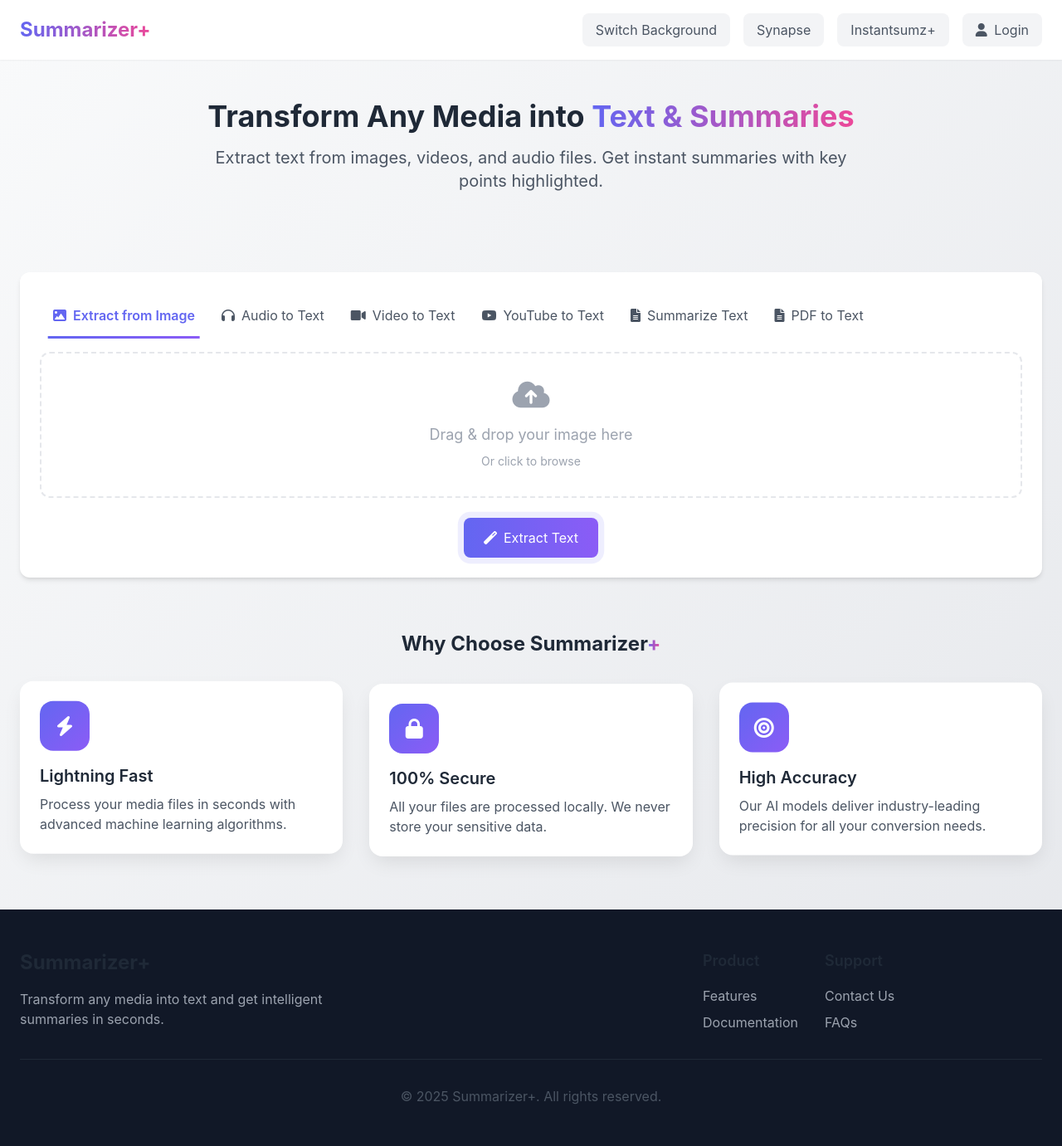
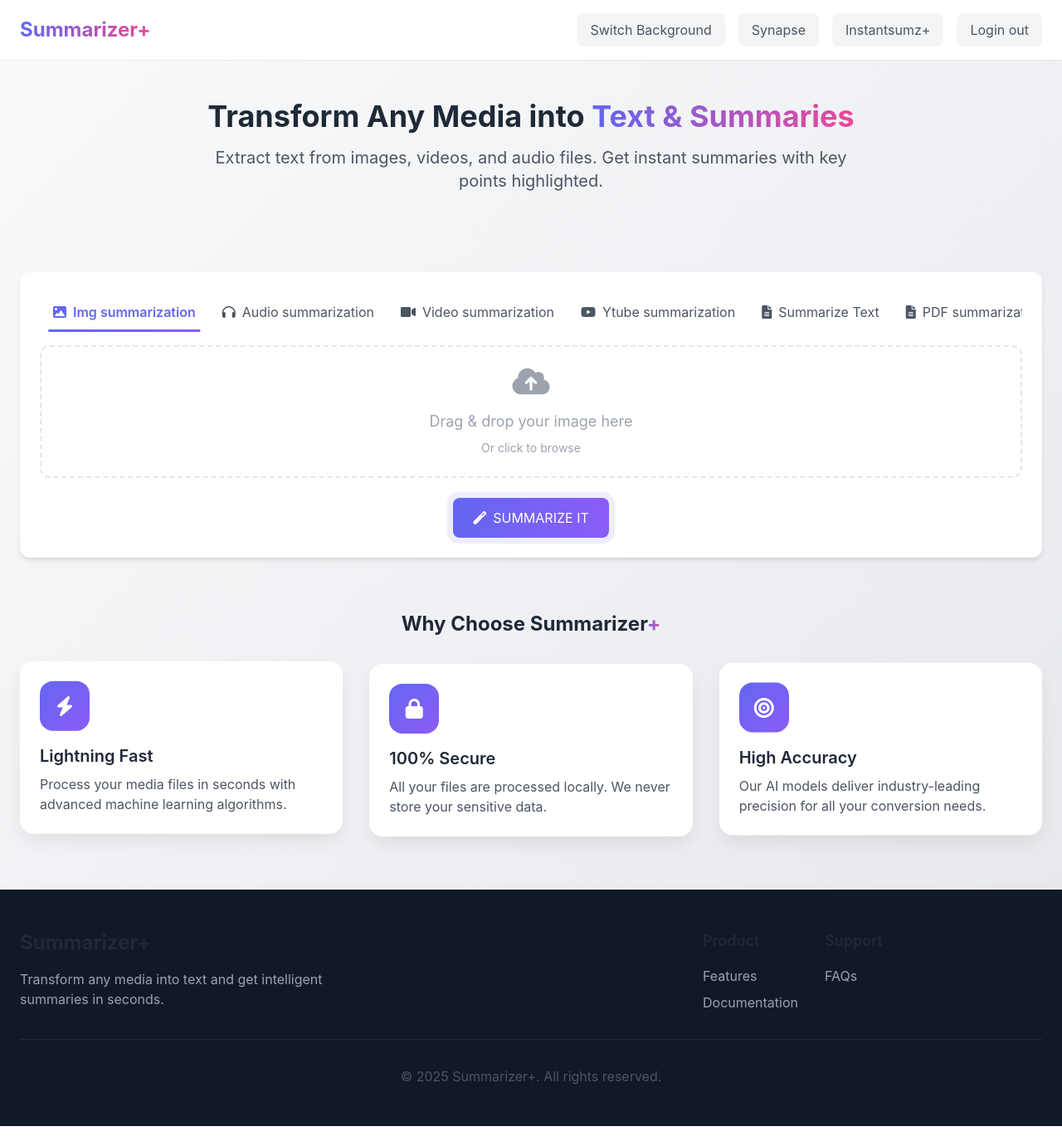
Before and after one commit to S-Rohan-Kumar/thesuumarizer, a Flask app: template templates/dark.html in a window 1280 px wide. Shown: the whole page at 83% size. After the commit the page ends 1357 px from the top, so only its background shows below. Run offline with Flask 3, Linux system fonts and the light colour scheme; the template is opened without the code that fills it, so the values that code supplies are empty; parts of the project's set-up code (start-up, migrations or seed data) failed here and were passed over; some libraries are stand-ins or nearby versions.

Commit message:
dark.html

```diff
--- a/templates/dark.html
+++ b/templates/dark.html
@@ -8,7 +8,7 @@
     <link href="https://cdnjs.cloudflare.com/ajax/libs/tailwindcss/2.2.19/tailwind.min.css" rel="stylesheet">
     <link href="https://cdnjs.cloudflare.com/ajax/libs/font-awesome/6.0.0-beta3/css/all.min.css" rel="stylesheet">
     <link href="https://cdnjs.cloudflare.com/ajax/libs/animate.css/4.1.1/animate.min.css" rel="stylesheet">
-    <link rel="stylesheet" href="claude.css">
+
     <style>
         :root {
             --primary: #6366F1;
@@ -19,6 +19,11 @@
             --dark: #1F2937;
         }
 
+        #sumz {
+            background-color: white;
+            color: black;
+        }
+
         body {
             font-family: 'Inter', -apple-system, BlinkMacSystemFont, sans-serif;
             background: linear-gradient(135deg, #F9FAFB 0%, #E5E7EB 100%);
@@ -50,6 +55,7 @@
             transition: all 0.3s cubic-bezier(0.25, 0.46, 0.45, 0.94);
             position: relative;
             overflow: hidden;
+            padding: 0.75rem 1.5rem;
         }
 
         .btn-primary:hover {
@@ -124,11 +130,13 @@
 
         .tab {
             cursor: pointer;
-            padding: 1rem;
+            padding: 0.75rem 1rem;
             border-radius: 8px 8px 0 0;
             transition: all 0.3s cubic-bezier(0.25, 0.46, 0.45, 0.94);
             position: relative;
             overflow: hidden;
+            white-space: nowrap;
+            flex-shrink: 0;
         }
 
         .tab::after {
@@ -181,7 +189,7 @@
         .file-upload {
             border: 2px dashed #E5E7EB;
             border-radius: 12px;
-            padding: 2rem;
+            padding: 1.5rem;
             text-align: center;
             transition: all 0.4s cubic-bezier(0.25, 0.46, 0.45, 0.94);
             cursor: pointer;
@@ -240,7 +248,6 @@
             outline: none;
         }
 
-        /* Pulse animation for important elements */
         .pulse-animation {
             animation: pulse 2s infinite;
         }
@@ -259,7 +266,6 @@
             }
         }
 
-        /* Animation for result container */
         .result-appear {
             animation: resultAppear 0.8s forwards;
         }
@@ -276,7 +282,6 @@
             }
         }
 
-        /* Animation for success feedback */
         .success-animation {
             animation: successPop 0.5s ease;
         }
@@ -295,7 +300,6 @@
             }
         }
 
-        /* Hover effects for footer links */
         .footer-link {
             position: relative;
             transition: all 0.3s ease;
@@ -316,7 +320,6 @@
             width: 100%;
         }
 
-        /* Floating animation for cards */
         .floating {
             animation: floating 3s ease-in-out infinite;
         }
@@ -335,7 +338,6 @@
             }
         }
 
-        /* Progress bar animation */
         .progress-bar {
             height: 3px;
             width: 0%;
@@ -346,7 +348,6 @@
             transition: width 0.3s ease;
         }
 
-        /* Formatted content styling */
         .formatted-content {
             font-family: 'Inter', sans-serif;
         }
@@ -391,6 +392,232 @@
             left: 0.25rem;
             font-weight: bold;
         }
+
+        /* Mobile-Specific Styles */
+        @media (max-width: 640px) {
+            body {
+                font-size: 14px;
+            }
+
+            /* Navigation */
+            nav .container {
+                flex-direction: column;
+                align-items: flex-start;
+                padding: 1rem;
+            }
+
+            nav .flex.items-center {
+                flex-direction: column;
+                align-items: flex-start;
+                width: 100%;
+            }
+
+            nav .flex.items-center.space-x-4 {
+                margin-top: 1rem;
+                flex-wrap: wrap;
+                gap: 0.5rem;
+                width: 100%;
+            }
+
+            nav button {
+                width: 100%;
+                text-align: left;
+                padding: 0.75rem;
+                font-size: 0.9rem;
+            }
+
+            /* Header */
+            header h2 {
+                font-size: 1.75rem;
+                line-height: 1.3;
+            }
+
+            header p {
+                font-size: 0.9rem;
+                max-width: 100%;
+            }
+
+            /* Main Content */
+            main.container {
+                padding-left: 1rem;
+                padding-right: 1rem;
+            }
+
+            /* Tabs */
+            #tab-container {
+                display: flex;
+                overflow-x: auto;
+                -webkit-overflow-scrolling: touch;
+                scrollbar-width: none;
+                -ms-overflow-style: none;
+            }
+
+            #tab-container::-webkit-scrollbar {
+                display: none;
+            }
+
+            .tab {
+                font-size: 0.85rem;
+                padding: 0.5rem 0.75rem;
+                min-width: fit-content;
+            }
+
+            .tab i {
+                font-size: 1rem;
+            }
+
+            /* Forms */
+            .file-upload {
+                padding: 1rem;
+            }
+
+            .file-upload p.text-lg {
+                font-size: 0.9rem;
+            }
+
+            .file-upload p.text-sm {
+                font-size: 0.75rem;
+            }
+
+            .file-upload i {
+                font-size: 1.5rem;
+            }
+
+            .btn-primary {
+                padding: 0.75rem 1.25rem;
+                font-size: 0.9rem;
+                width: 100%;
+            }
+
+            .youtube-input {
+                padding: 0.5rem;
+                font-size: 0.9rem;
+            }
+
+            textarea {
+
+                font-size: 0.9rem;
+                padding: 0.75rem;
+            }
+
+            /* Result Container */
+            #result-container {
+                color: #E5E7EB;
+                padding: 1rem;
+            }
+
+            #result-container h3 {
+                color: #E5E7EB;
+                font-size: 1.25rem;
+            }
+
+            #result-content {
+                color: #E5E7EB;
+                font-size: 0.9rem;
+                padding: 0.75rem;
+            }
+
+            #copy-btn,
+            #download-btn {
+                padding: 0.5rem;
+            }
+
+            /* Feature Cards */
+            .grid.md\\:grid-cols-3 {
+                grid-template-columns: 1fr;
+            }
+
+            .card {
+                padding: 1rem;
+            }
+
+            .card h4 {
+                font-size: 1.1rem;
+            }
+
+            .card p {
+                font-size: 0.85rem;
+            }
+
+            .feature-icon {
+                width: 48px;
+                height: 48px;
+                font-size: 20px;
+            }
+
+            /* Footer */
+            footer .flex.md\\:flex-row {
+                flex-direction: column;
+            }
+
+            footer .grid {
+                grid-template-columns: 1fr;
+                gap: 2rem;
+            }
+
+            footer h2 {
+                font-size: 1.5rem;
+            }
+
+            footer h3 {
+                font-size: 1.1rem;
+            }
+
+            footer p,
+            footer ul li {
+                font-size: 0.85rem;
+            }
+
+            /* Animations */
+            .floating {
+                animation-duration: 2.5s;
+            }
+
+            /* Hide non-essential elements if needed */
+            .animate__animated:not(.animate__fadeIn) {
+                animation-duration: 0.5s;
+            }
+        }
+
+        @media (max-width: 768px) {
+
+            /* Intermediate breakpoint for tablets */
+            header h2 {
+                font-size: 2rem;
+            }
+
+            .tab {
+                font-size: 0.9rem;
+            }
+
+            .btn-primary {
+                padding: 0.75rem 1.5rem;
+            }
+
+            .grid.md\\:grid-cols-3 {
+                grid-template-columns: 1fr;
+            }
+        }
+
+        /* Styling for all scrollbars in dark theme */
+
+
+        /* For Firefox */
+        * {
+            scrollbar-width: thin;
+            scrollbar-color: #444 #1a1a1a;
+        }
+
+        /* For Edge and other browsers that support the standard */
+        @supports (scrollbar-color: #444 #1a1a1a) {
+            * {
+                scrollbar-color: #444 #1a1a1a;
+                scrollbar-width: thin;
+            }
+        }
+        .text-gray-700{
+            color: white;
+        }
     </style>
 </head>
 
@@ -407,15 +634,17 @@
                     Switch Background
                 </button>
                 <button
-                    class="px-4 py-2 rounded-lg bg-gray-100 text-gray-700 hover:bg-gray-200 transition-all duration-300 chatbot" onclick="aa()">
+                    class="px-4 py-2 rounded-lg bg-gray-100 text-gray-700 hover:bg-gray-200 transition-all duration-300 chatbot"
+                    onclick="aa()">
                     Synapse
                 </button>
-                <button class="px-4 py-2 rounded-lg text-gray-600 hover:text-gray-900 transition-all duration-300">
+                <button class="px-4 py-2 rounded-lg text-gray-600 hover:text-gray-900 transition-all duration-300 sumz"
+                    onclick="sumz()">
                     Instantsumz+
                 </button>
                 <button
-                    class="px-4 py-2 rounded-lg bg-gray-100 text-gray-700 hover:bg-gray-200 transition-all duration-300">
-                    <i class="fas fa-user mr-1"></i> Login
+                    class="px-4 py-2 rounded-lg bg-gray-100 text-gray-700 hover:bg-gray-200 transition-all duration-300 logout" onClick="loout()>
+                    <i class="fas fa-user mr-1"></i> Login out
                 </button>
             </div>
         </div>
@@ -433,22 +662,22 @@
         <div class="bg-white rounded-xl shadow-md p-6">
             <div class="flex mb-4 overflow-x-auto no-scrollbar" id="tab-container">
                 <div class="tab active flex items-center" data-tab="image">
-                    <i class="fas fa-image mr-2"></i> Extract from Image
+                    <i class="fas fa-image mr-2"></i> Img summarization
                 </div>
                 <div class="tab flex items-center" data-tab="audio">
-                    <i class="fas fa-headphones mr-2"></i> Audio to Text
+                    <i class="fas fa-headphones mr-2"></i> Audio  summarization
                 </div>
                 <div class="tab flex items-center" data-tab="video">
-                    <i class="fas fa-video mr-2"></i> Video to Text
+                    <i class="fas fa-video mr-2"></i> Video  summarization
                 </div>
                 <div class="tab flex items-center" data-tab="youtube">
-                    <i class="fab fa-youtube mr-2"></i> YouTube to Text
+                    <i class="fab fa-youtube mr-2"></i> Ytube summarization
                 </div>
                 <div class="tab flex items-center" data-tab="summarize">
                     <i class="fas fa-file-alt mr-2"></i> Summarize Text
                 </div>
                 <div class="tab flex items-center" data-tab="pdf">
-                    <i class="fas fa-file-alt mr-2"></i> PDF to Text
+                    <i class="fas fa-file-alt mr-2"></i> PDF summarization
                 </div>
             </div>
 
@@ -465,7 +694,7 @@
                     <div class="flex justify-center">
                         <button type="submit"
                             class="btn-primary px-6 py-3 rounded-lg flex items-center pulse-animation submit-btn">
-                            <i class="fas fa-magic mr-2"></i> Extract Text
+                            <i class="fas fa-magic mr-2"></i> SUMMARIZE IT
                             <div class="loader ml-2" id="image-loader"></div>
                         </button>
                     </div>
@@ -485,7 +714,7 @@
                     <div class="flex justify-center">
                         <button type="submit"
                             class="btn-primary px-6 py-3 rounded-lg flex items-center pulse-animation submit-btn">
-                            <i class="fas fa-magic mr-2"></i> Extract Text
+                            <i class="fas fa-magic mr-2"></i> SUMMARIZE IT
                             <div class="loader ml-2" id="pdf-loader"></div>
                         </button>
                     </div>
@@ -504,7 +733,7 @@
                     </div>
                     <div class="flex justify-center">
                         <button type="submit" class="btn-primary px-6 py-3 rounded-lg flex items-center submit-btn">
-                            <i class="fas fa-headphones mr-2"></i> Transcribe Audio
+                            <i class="fas fa-headphones mr-2"></i> SUMMARIZE IT
                             <div class="loader ml-2" id="audio-loader"></div>
                         </button>
                     </div>
@@ -523,7 +752,7 @@
                     </div>
                     <div class="flex justify-center">
                         <button type="submit" class="btn-primary px-6 py-3 rounded-lg flex items-center submit-btn">
-                            <i class="fas fa-video mr-2"></i> Extract Audio & Transcribe
+                            <i class="fas fa-video mr-2"></i> SUMMARIZE IT
                             <div class="loader ml-2" id="video-loader"></div>
                         </button>
                     </div>
@@ -541,7 +770,7 @@
                     </div>
                     <div class="flex justify-center">
                         <button type="submit" class="btn-primary px-6 py-3 rounded-lg flex items-center submit-btn">
-                            <i class="fab fa-youtube mr-2"></i> Extract Audio & Transcribe
+                            <i class="fab fa-youtube mr-2"></i> SUMMARIZE IT
                             <div class="loader ml-2" id="youtube-loader"></div>
                             <div class="progress-bar" id="youtube-progress"></div>
                         </button>
@@ -558,7 +787,7 @@
                     </div>
                     <div class="flex justify-center">
                         <button type="submit" class="btn-primary px-6 py-3 rounded-lg flex items-center submit-btn">
-                            <i class="fas fa-compress-alt mr-2"></i> Summarize Text
+                            <i class="fas fa-compress-alt mr-2"></i> SUMMARIZE IT
                             <div class="loader ml-2" id="summarize-loader"></div>
                         </button>
                     </div>
@@ -629,17 +858,19 @@
                     <div>
                         <h3 class="text-lg font-semibold mb-4">Product</h3>
                         <ul class="space-y-2 text-gray-400">
-                            <li><button><a href="features.html" class="hover:text-white footer-link">Features</a></button></li>
-                            <li><button><a href="doc.html" class="hover:text-white footer-link">Documentation</a></button></li>
+                            <li><button><a href="/features" class="hover:text-white footer-link">Features</a></button>
+                            </li>
+                            <li><button><a href="/doc" class="hover:text-white footer-link">Documentation</a></button>
+                            </li>
                         </ul>
                     </div>
                     <div>
                         <h3 class="text-lg font-semibold mb-4">Support</h3>
                         <ul class="space-y-2 text-gray-400">
-                            <li><a href="#" class="hover:text-white footer-link">Contact Us</a></li>
-                            <li><a href="faq.html" class="hover:text-white footer-link">FAQs</a></li>
+                            <li><a href="/faq" class="hover:text-white footer-link">FAQs</a></li>
                         </ul>
                     </div>
+
                 </div>
             </div>
             <div class="pt-8 border-t border-gray-800 text-center text-gray-500">
@@ -648,9 +879,17 @@
         </div>
     </footer>
     <script>
-        let chatbot=document.querySelector(".chatbot")
-        function aa(){
-            window.location.href="/chatbot"
+        let logout=document.querySelector(".logout")
+        function loout(){
+            window.location.href = "/"
+        }
+        let chatbot = document.querySelector(".chatbot")
+        function aa() {
+            window.location.href = "/chatbot"
+        }
+        let summz = document.querySelector(".sumz")
+        function sumz() {
+            window.location.href = "/screenpipe"
         }
         // Wait for the DOM to be fully loaded
         document.addEventListener('DOMContentLoaded', function () {
@@ -663,7 +902,7 @@
                     textPrimary: '#1F2937', // Dark text
                     textSecondary: '#4B5563', // Medium dark text
                     textTertiary: '#6B7280', // Light text
-                    textLight: '#9CA3AF', // Very light text
+                    textLight: '#9CA3AF',
                     inputBackground: 'white',
                     inputBorder: '#E5E7EB',
                     tabActiveBackground: 'white',
@@ -1042,9 +1281,7 @@
         });
         //////////////////////////////////////////////////////
         // API endpoint base URL - update this to match your Flask server
-        const API_BASE_URL = window.location.hostname === 'localhost' || window.location.hostname === '127.0.0.1'
-    ? 'http://localhost:7000'  // Development environment
-    : '';  // Production environment (using relative URLs)
+        const API_BASE_URL = 'http://localhost:7000';
 
         // Tab functionality with animations
         document.addEventListener('DOMContentLoaded', function () {
@@ -1424,13 +1661,6 @@
                         showResultsWithAnimation(`Error: ${data.error}`);
                     } else {
                         let resultHtml = '';
-                        if (data.transcript) {
-                            resultHtml += `<div class="mb-4">
-                <h4 class="font-bold text-lg mb-2">Transcript:</h4>
-                <div class="text-gray-700">${data.transcript}</div>
-                </div>`;
-                        }
-
                         if (data.summary) {
                             resultHtml += `<div>
                             <h4 class="font-bold text-lg mb-2">Summary:</h4>
@@ -1499,7 +1729,8 @@
         function showResultsWithAnimation(content) {
             const resultContainer = document.getElementById('result-container');
             resultContainer.classList.remove('hidden');
-            document.getElementById('result-content').innerHTML = content;
+            document.getElementById('result-content').innerHTML = `${content}
+             `
 
             // Apply animation
             resultContainer.classList.add('result-appear');
```
Lines whose indentation alone changed are shown as unchanged.
